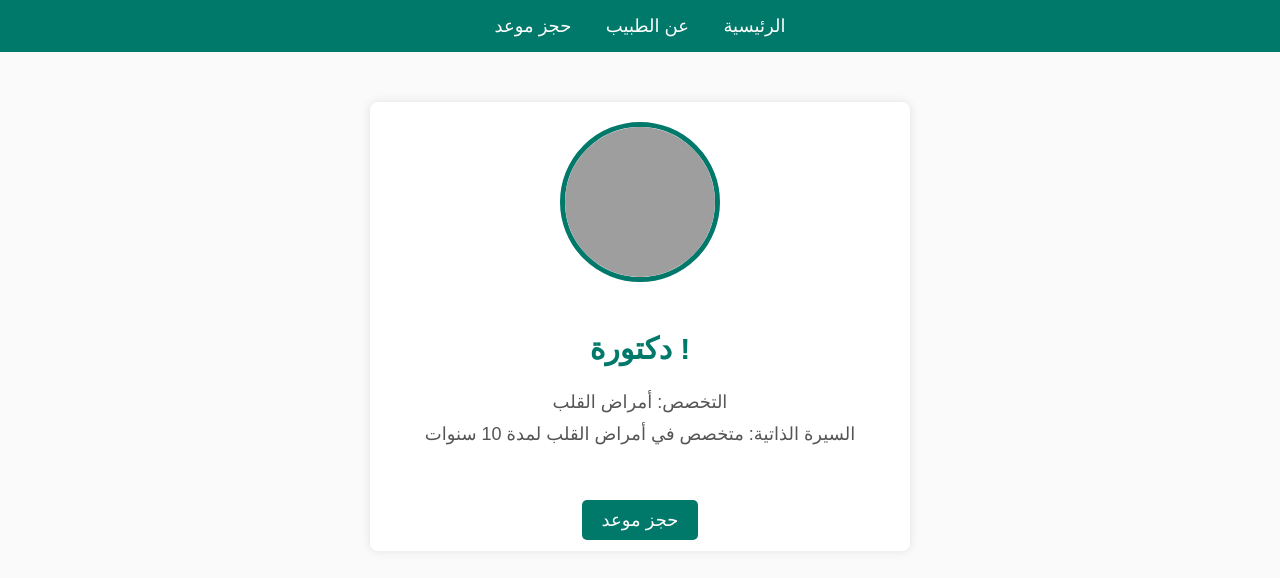
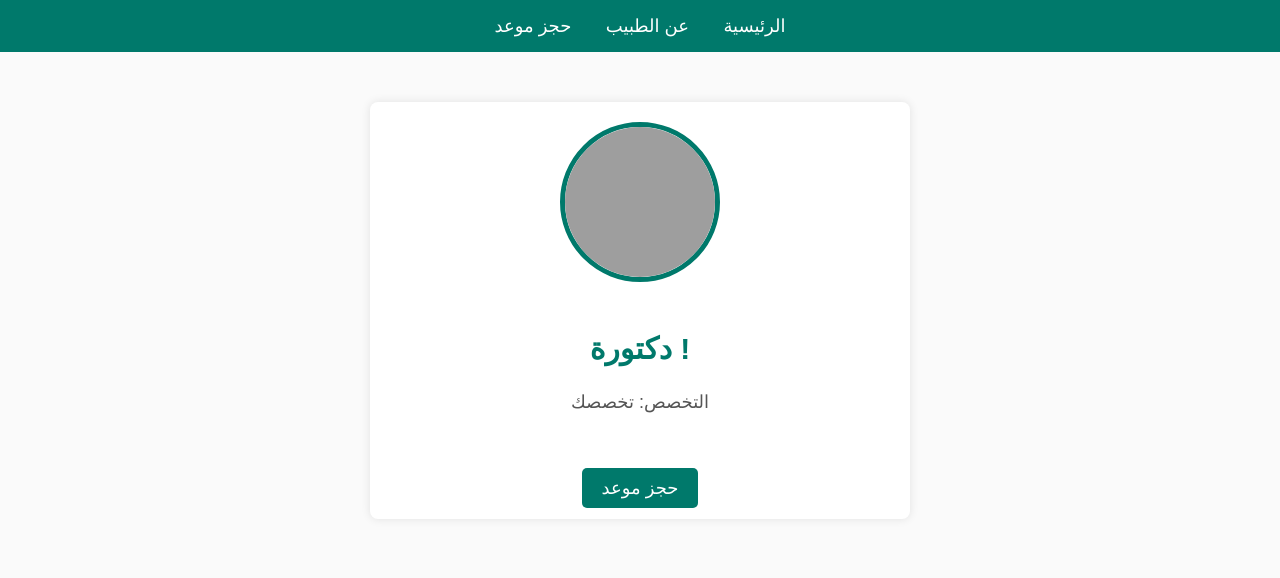
Before and after one commit to sagaiai/doctord11, a plain HTML site: page index.html in a window 1280 px wide. Drawn offline with Linux system fonts and the light colour scheme; grey boxes are pictures that could not be loaded.

Commit message:
Update index.html

```diff
--- a/index.html
+++ b/index.html
@@ -85,8 +85,8 @@
     <div class="doctor-profile">
         <img src="imeg/usman-yousaf-pTrhfmj2jDA-unsplash.jpg" alt="دكتور صورة" /> <!-- قم بتغيير الرابط إلى مسار الصورة الخاص بك -->
         <h2>دكتورة !</h2>
-        <p>التخصص: أمراض القلب</p>
-        <p>السيرة الذاتية: متخصص في أمراض القلب لمدة 10 سنوات
+        <p>التخصص: تخصصك</p>
+        <p>
 
             </p>
         <br>
```
